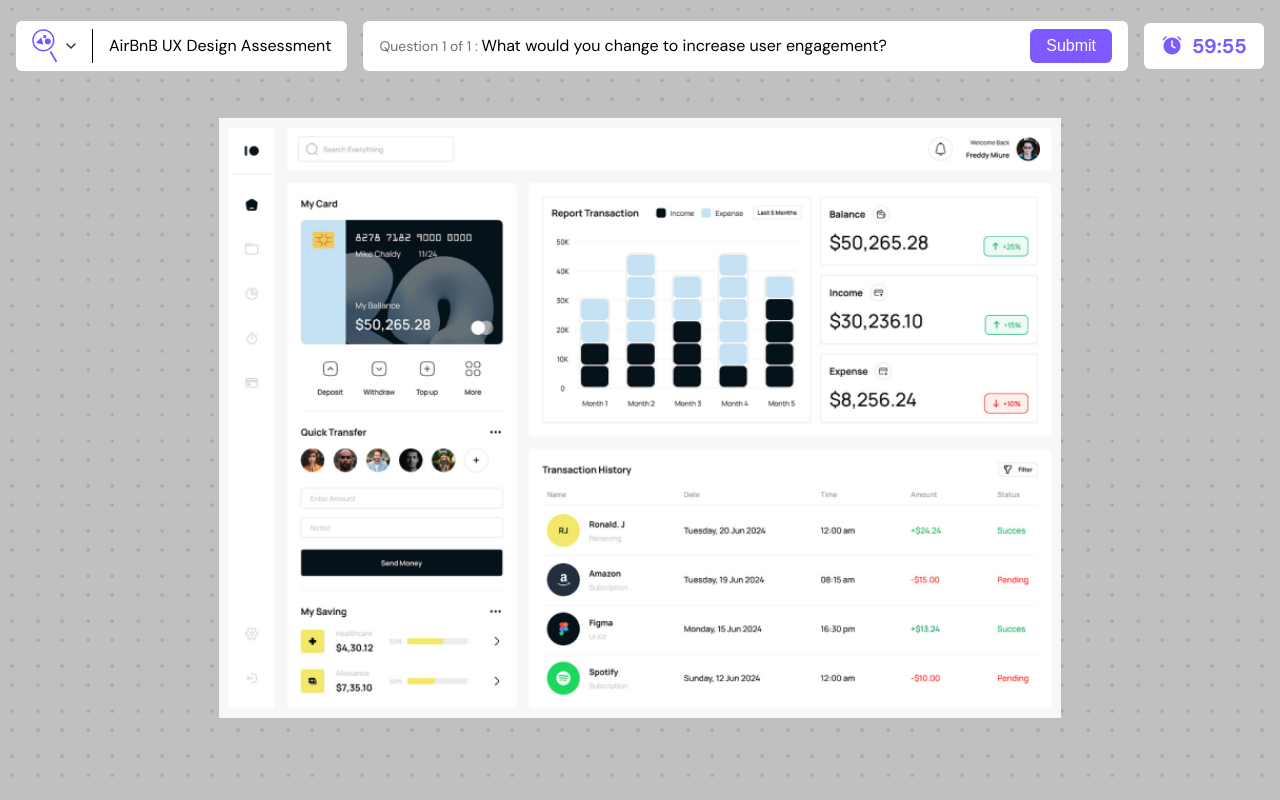
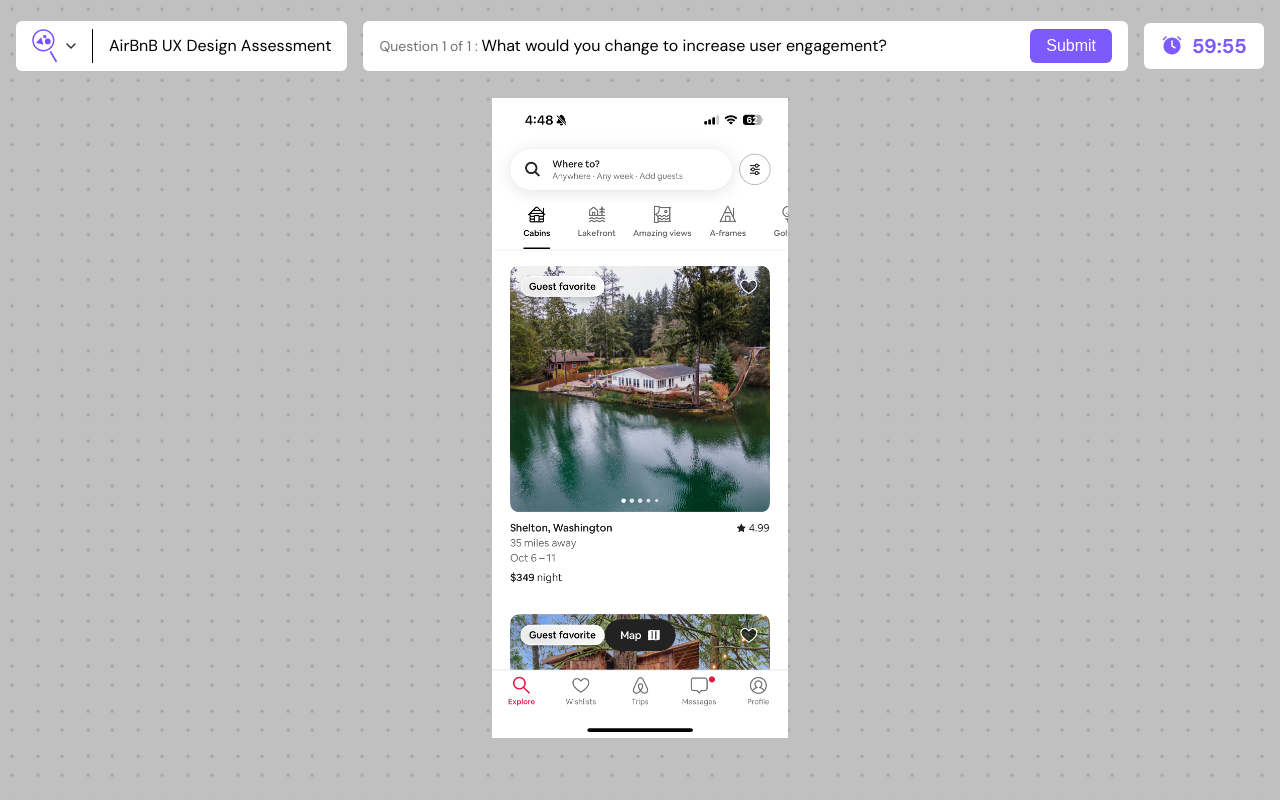
Before and after one commit to rahulgott/v1-designscout, a React (Vite) app: page / in a window 1280 px wide. Built offline with nearby package versions, Linux system fonts and the light colour scheme.

Commit message:
updating mock image

```diff
--- a/src/components/ui/ImageCard/styles.module.css
+++ b/src/components/ui/ImageCard/styles.module.css
@@ -1,14 +1,14 @@
 .card {
     display: flex;
     overflow: hidden;
-    height: 90%;
+    height: 100%;
     margin-bottom: 1rem;
     user-select: none;
 }
 
 .image {
     width: auto;
-    height: 75vh;
+    height: 80svh;
     object-fit: cover;
     user-select: none;
 }
```
Also changed, not shown: src/assets/mock-image.png.
